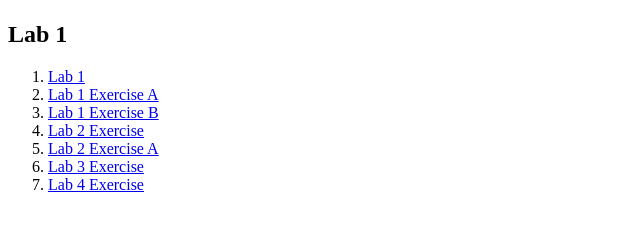
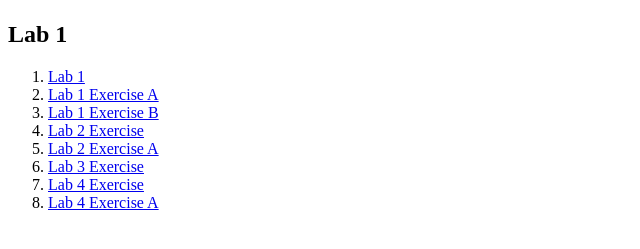
Before and after one commit to eykasafiah/S81563_CSF3133_K2, a plain HTML site: page index.html in a window 1280 px wide. Shown: the part 59-308 px from the top of the page, without its empty margins (0-640 px from the left). Drawn offline with Linux system fonts and the light colour scheme.

Commit message:
Update index.html

```diff
--- a/index.html
+++ b/index.html
@@ -16,6 +16,7 @@
             <li><a href="Lab2/Lab2_ExerA.html">Lab 2 Exercise A</a></li>
             <li><a href="Lab3/lab3.html">Lab 3 Exercise</a></li>
             <li><a href="Lab4/Lab4/lab4.html">Lab 4 Exercise</a></li>
+            <li><a href="Lab4/Lab4_ExerA/lab4_ExerA.html">Lab 4 Exercise A</a></li>
         </ol>
     </body>
 </html>
```
